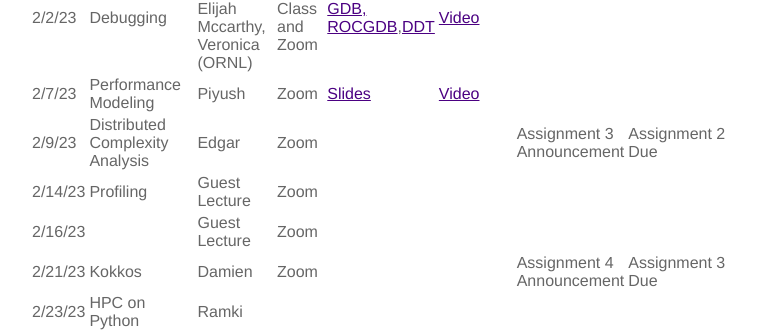
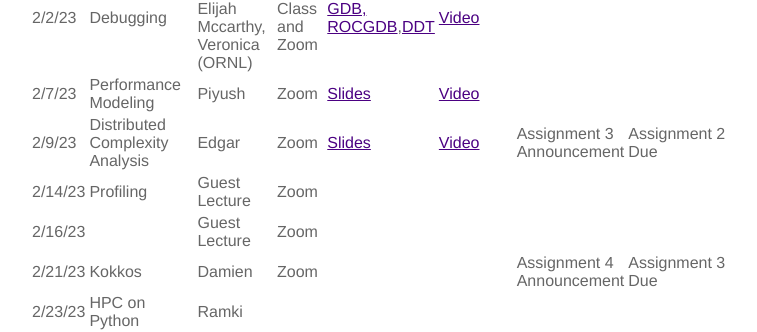
Before and after one commit to ramkikannan/ramkikannan.github.io, a Jekyll site: the page built from teaching.md, in a window 1280 px wide and 900 px high, scrolled down 5103 px. Shown: the part 126-458 px from the top of the window, without its empty margins (331-1088 px from the left). Built offline with Jekyll 4.4.1, drawn with Linux system fonts in a browser that asks for light colours; a style sheet for code colours, icons or effects is not loaded.

Commit message:
added Edgar's video and slides

```diff
--- a/teaching.md
+++ b/teaching.md
@@ -173,7 +173,7 @@ Login regularly to complete your work, so that you do not have to spend a lot of
 | 1/31/23 | Parallel IO                                             | Jong-Choi Youl    | Zoom              | [Slides](6230/slides/parallel-io.pdf)              | [Video](https://youtu.be/wZCxwjq0V60)             |                |                                                                                      |
 | 2/2/23  | Debugging                                   | Will Castillo, Elijah Mccarthy, Veronica (ORNL)             | In Class and Zoom | [GDB, ROCGDB](6230/slides/elijah-gdb-rocgdb-debugging.pdf),[DDT](6230/slides/Will_DDT_Demo.pdf)             |  [Video](https://youtu.be/fkwZCinbBYg)              |                                                                                      |
 | 2/7/23  | Performance Modeling                                    | Piyush            | Zoom              |[Slides](6230/slides/perfModelling.pdf)              | [Video](https://youtu.be/-Gup_dCtybk)                |                                                             |
-| 2/9/23  | Distributed Complexity Analysis                         | Edgar             |  Zoom |              |                |                                      Assignment 3 Announcement  | Assignment 2 Due
+| 2/9/23  | Distributed Complexity Analysis                         | Edgar             |  Zoom | [Slides](6230/slides/edgar_distributedcomplexity.pdf)              | [Video](https://youtu.be/LD_UqyCLCQI)                |                                      Assignment 3 Announcement  | Assignment 2 Due
 | 2/14/23 | Profiling                                               | Guest Lecture     | Zoom              |              |                |                                                                                      |
 | 2/16/23 |    | Guest Lecture     | Zoom              |              |                |                                                             |
 | 2/21/23 | Kokkos                                                  | Damien            | Zoom              |              |                |   Assignment 4 Announcement  | Assignment 3 Due
```
Also changed, not shown: 1 other file.
